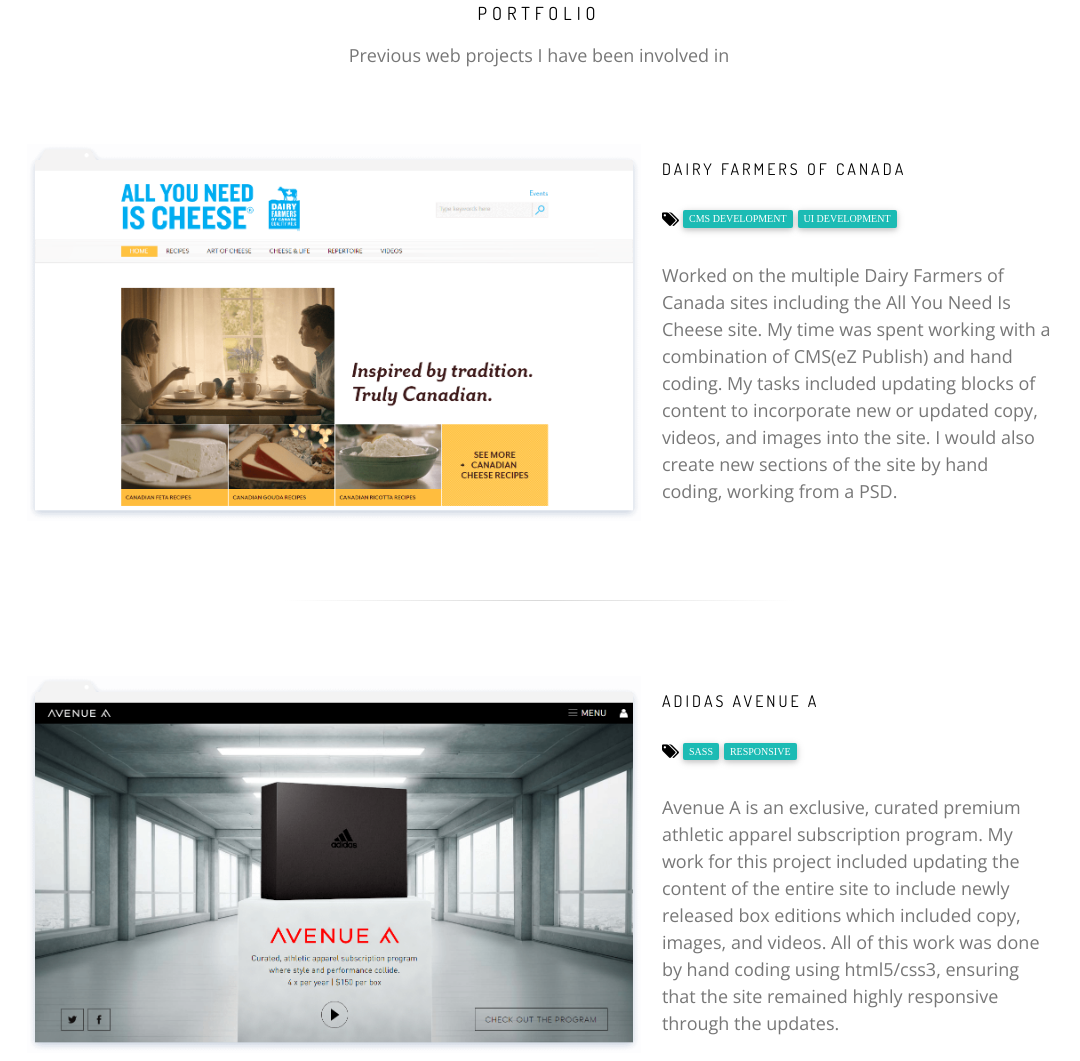
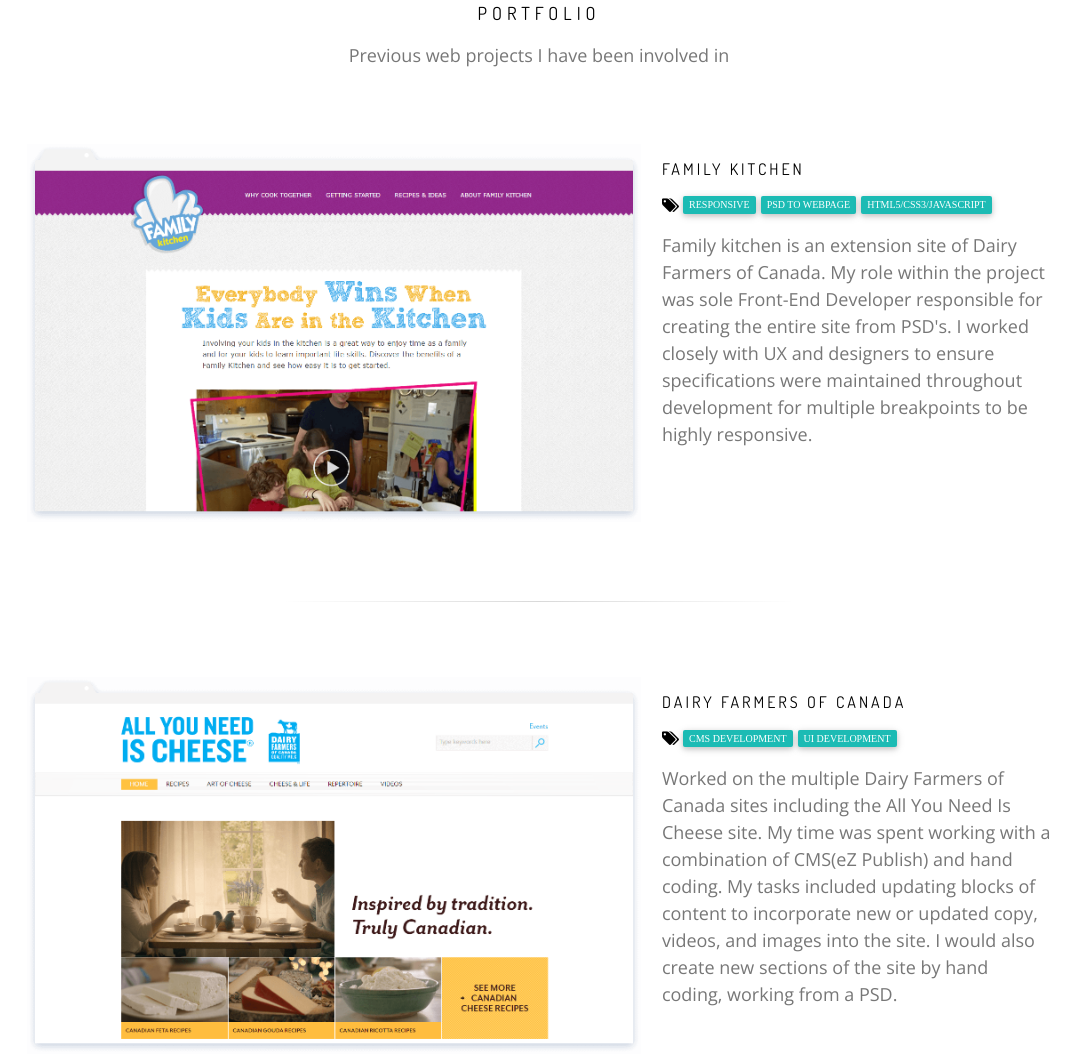
Before and after one commit to andrewchar/portfolio-V3, a website: page index.html in a window 1280 px wide. Shown: the part 1734-2795 px from the top of the page, without its empty margins (101-1181 px from the left). Drawn offline with nearby package versions, Linux system fonts and the light colour scheme.

Commit message:
add family kitchen to portfolio section

```diff
--- a/index.html
+++ b/index.html
@@ -53,6 +53,24 @@
   <div class="container">
     <h2>Portfolio</h2>
     <p class="sub-head mb-75">Previous web projects I have been involved in</p>
+    <div class="portfolio__showcase clearfix">
+      <div class="portfolio__showcase-image">
+        <a href="http://www.familykitchen.ca/" target="_blank"><img src="resource\images\family-kitchen-frame.png" alt="family kitchen mockup"></a>
+      </div>
+      <div class="portfolio__showcase-description">
+        <h3>Family Kitchen</h3>
+        <i class="fa fa-tags" aria-hidden="true"></i>
+        <ul>
+          <li>responsive</li>
+          <li>psd to webpage</li>
+          <li>html5/css3/javascript</li>
+        </ul>
+        <p>Family kitchen is an extension site of Dairy Farmers of Canada. My role within the project was sole Front-End Developer responsible for creating the entire site from PSD's. I worked closely with UX and designers to ensure specifications were maintained throughout development for multiple breakpoints to be highly responsive.</p>
+      </div>
+    </div>
+
+    <hr class="portfolio__showcase-separator">
+
     <div class="portfolio__showcase clearfix">
       <div class="portfolio__showcase-image">
         <a href="https://www.dairygoodness.ca/cheese/all-you-need-is-cheese" target="_blank"><img src="resource\images\dfc-frame.png" alt="dairy farmers of canada mockup"></a>
--- a/resource/css/style.css
+++ b/resource/css/style.css
@@ -193,7 +193,11 @@
 	display: inline-flex;
 	list-style: none;
 	padding-left: 0;
+	margin: 0;
 }
+/*@media (max-width: 1023px) {
+				margin: 0;
+			}*/
 .portfolio .portfolio__showcase-description ul li {
 	padding: 3px 6px;
 	background-color: #1cbbb4;
@@ -231,11 +235,6 @@
 		float : none;
 	}
 		}
-@media (max-width: 1023px) {
-	.portfolio .portfolio__showcase-description ul {
-		margin : 0;
-	}
-			}
 @media (max-width: 480px) {
 	.portfolio .portfolio__showcase-separator {
 		margin : 40px auto;
--- a/resource/scss/style.css
+++ b/resource/scss/style.css
@@ -184,9 +184,10 @@
 			display: inline-flex;
 			list-style: none;
 			padding-left: 0;
-			@media (max-width: 1023px) {
+			margin: 0;
+			/*@media (max-width: 1023px) {
 				margin: 0;
-			}
+			}*/
 			li {
 				padding: 3px 6px;
 				background-color: #1cbbb4;
```
Also changed, not shown: resource/images/family-kitchen-frame.png (added).
